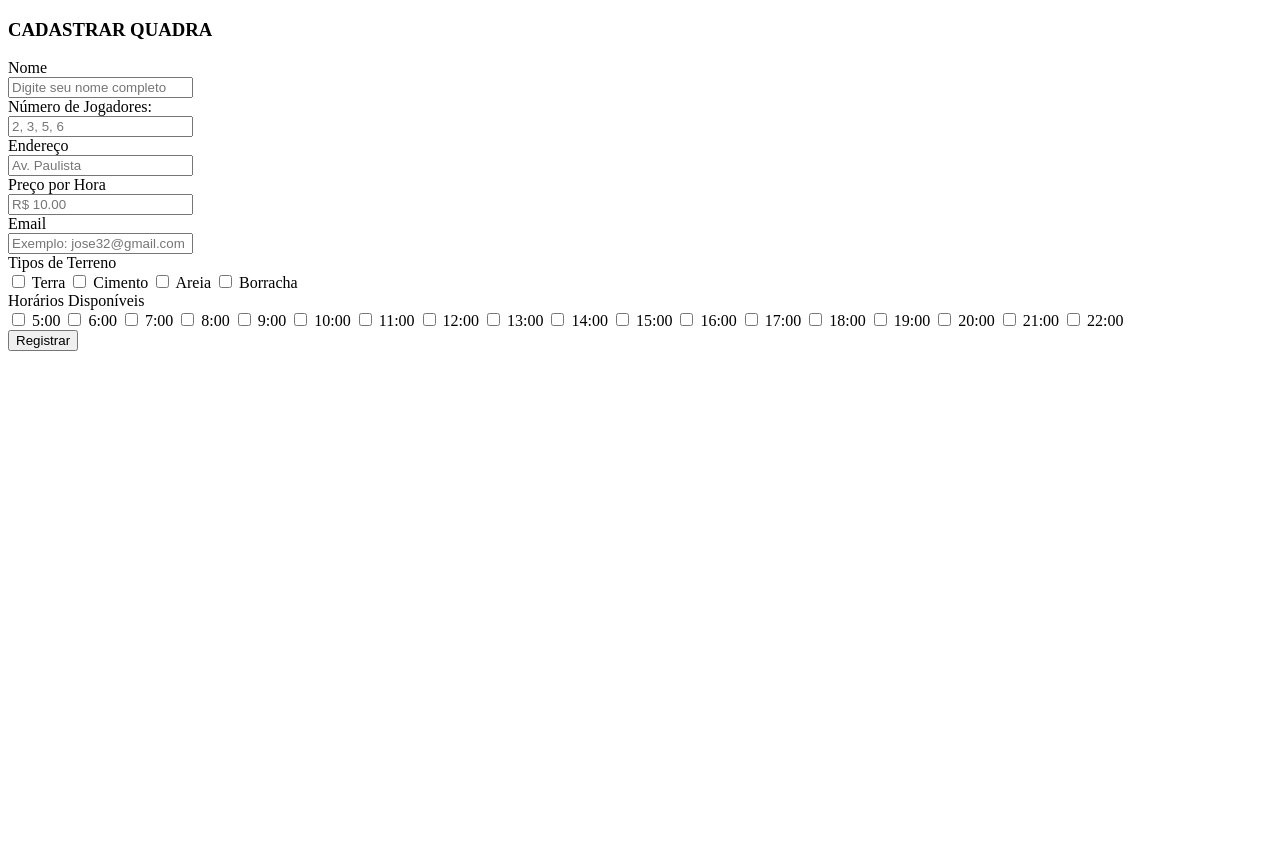
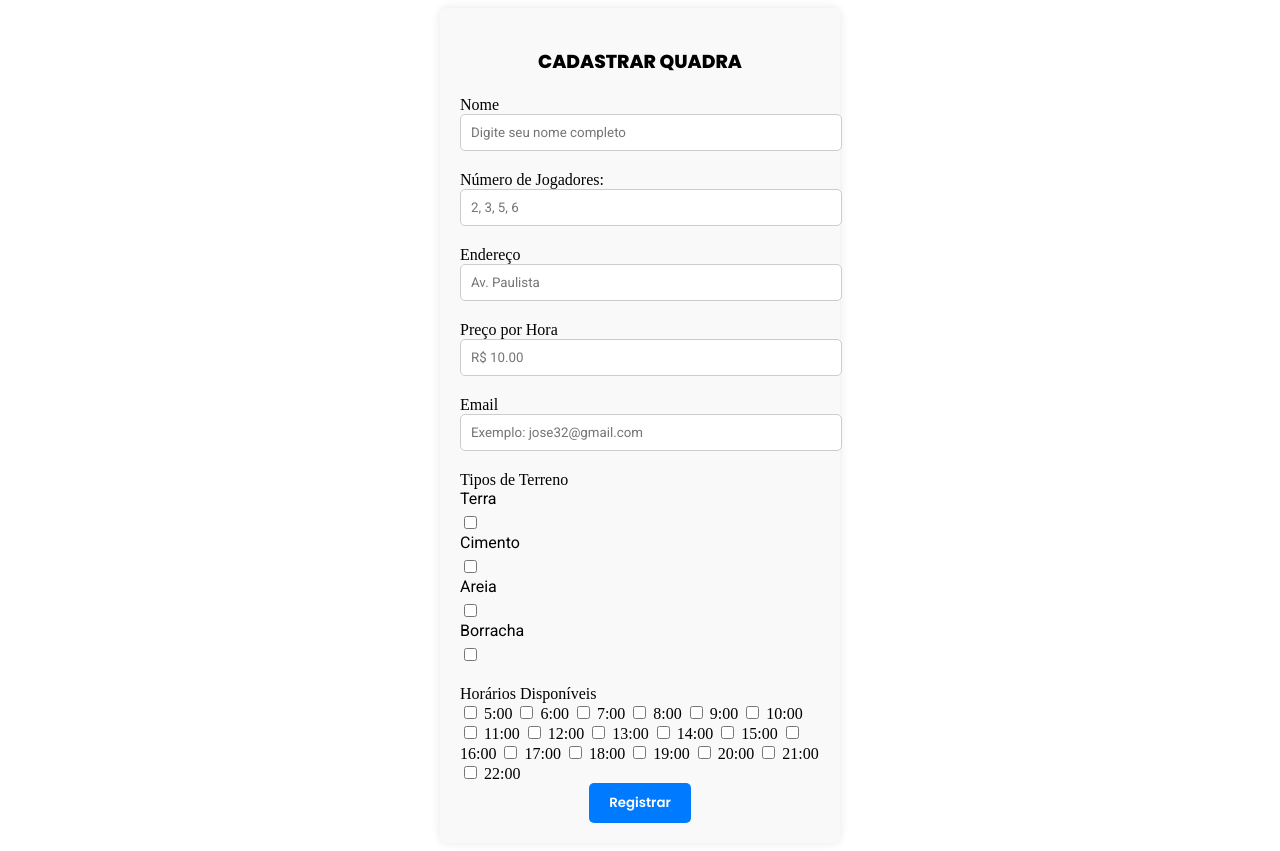
Before and after one commit to FCMEXE/UPX3, a website: page MainSystem/Quadras/QuadraCreate/quadrasCreate.html in a window 1280 px wide. Before the commit the page ends 800 px from the top, so only its background shows below. Drawn offline with Linux system fonts and the light colour scheme.

Commit message:
to ficando maluco part 2 - arrumei umas poha ai

```diff
--- a/Landing-Page/LandingPageJS.js
+++ b/Landing-Page/LandingPageJS.js
@@ -21,7 +21,7 @@ btn.addEventListener("click", (event) => {
 
       } else {
         // User not found, handle accordingly
-        alert("Faz o Registro ai, Meu Chapa!")
+        alert("Senha ou Usuario Invalido!")
 
       }
     })
--- a/MainSystem/Quadras/CSS/styleQuadras.css
+++ b/MainSystem/Quadras/CSS/styleQuadras.css
@@ -47,7 +47,7 @@ body {
 
 .QuadraContainer .navBtn {
   margin-top: 10px;
-  padding: 1.3em 3em;
+  padding: 1.3em 6em;
   font-size: 15px;
   text-transform: uppercase;
   letter-spacing: 6.5px;
@@ -62,6 +62,7 @@ body {
   font-family: "Poppins", sans-serif;
   font-weight: 600;
   font-style: normal;
+  text-decoration: none;
 }
 
 .QuadraContainer .navBtn:hover {
--- a/MainSystem/Quadras/QuadraCreate/QuadraCreate.css
+++ b/MainSystem/Quadras/QuadraCreate/QuadraCreate.css
@@ -0,0 +1,70 @@
+/* QuadraCreate.css */
+
+.container-right {
+  width: 100%;
+  max-width: 400px;
+  margin: 0 auto;
+}
+
+.form {
+  background-color: #f9f9f9;
+  padding: 20px;
+  border-radius: 8px;
+  box-shadow: 0 0 10px rgba(0, 0, 0, 0.1);
+}
+
+.form h1 {
+  font-family: 'Poppins', sans-serif;
+  font-weight: 800;
+  text-align: center;
+  margin-bottom: 20px;
+}
+
+.inputForm {
+  margin-bottom: 20px;
+}
+
+.inputForm label {
+  font-family: 'Roboto', sans-serif;
+  font-weight: 400;
+  display: block;
+  margin-bottom: 5px;
+}
+
+.inputForm input[type="text"],
+.inputForm input[type="number"],
+.inputForm input[type="email"],
+.inputForm input[type="password"],
+.inputForm input[type="checkbox"] {
+  width: 100%;
+  padding: 10px;
+  border: 1px solid #ccc;
+  border-radius: 5px;
+  font-family: 'Roboto', sans-serif;
+  font-weight: 400;
+}
+
+.inputForm input[type="checkbox"] {
+  width: auto;
+  margin-right: 5px;
+}
+
+.formBTN {
+  text-align: center;
+}
+
+.button-submit {
+  padding: 10px 20px;
+  background-color: #007bff;
+  color: #fff;
+  border: none;
+  border-radius: 5px;
+  cursor: pointer;
+  font-family: 'Poppins', sans-serif;
+  font-weight: 600;
+  transition: background-color 0.3s ease;
+}
+
+.button-submit:hover {
+  background-color: #0056b3;
+}
--- a/MainSystem/Quadras/QuadraCreate/quadrasCreate.html
+++ b/MainSystem/Quadras/QuadraCreate/quadrasCreate.html
@@ -98,34 +98,35 @@
               <div class="typeQuadras">
                 <label for="typeQuadras">Tipos de Terreno</label>
                 <div class="inputForm">
+
+                  <label for="terra">Terra</label>
                   <input
                     type="checkbox"
                     id="terra"
-                    name="terreno"
-                    value="Terra"
-                  />
-                  <label for="terra">Terra</label>
-                  <input
-                    type="checkbox"
-                    id="cimento"
                     name="terreno"
                     value="Cimento"
                   />
                   <label for="cimento">Cimento</label>
                   <input
                     type="checkbox"
-                    id="areia"
+                    id="cimento"
                     name="terreno"
                     value="Areia"
                   />
                   <label for="areia">Areia</label>
                   <input
                     type="checkbox"
+                    id="areia"
+                    name="terreno"
+                    value="Borracha"
+                  />
+                  <label for="borracha">Borracha</label>
+                  <input
+                    type="checkbox"
                     id="borracha"
                     name="terreno"
                     value="Borracha"
                   />
-                  <label for="borracha">Borracha</label>
                 </div>
               </div>
               <div class="HorariosDispo">
--- a/MainSystem/Quadras/QuadraCreate/quadrasCreate.js
+++ b/MainSystem/Quadras/QuadraCreate/quadrasCreate.js
@@ -30,6 +30,7 @@ document.addEventListener("DOMContentLoaded", function () {
         return response.json();
       })
       .then((responseData) => {
+        alert("Quadra Cadastrada")
         console.log("Dados enviados com sucesso:", responseData);
       })
       .catch((error) => {
```
Also changed, not shown: Landing-Page/registerSet/HTML/formRegisterProp.html (+3 -56 lines), Landing-Page/registerSet/JS/scriptProp.js (+56 -0 lines), MainSystem/Quadras/HTML/quadras.html (+1 -1 lines).
